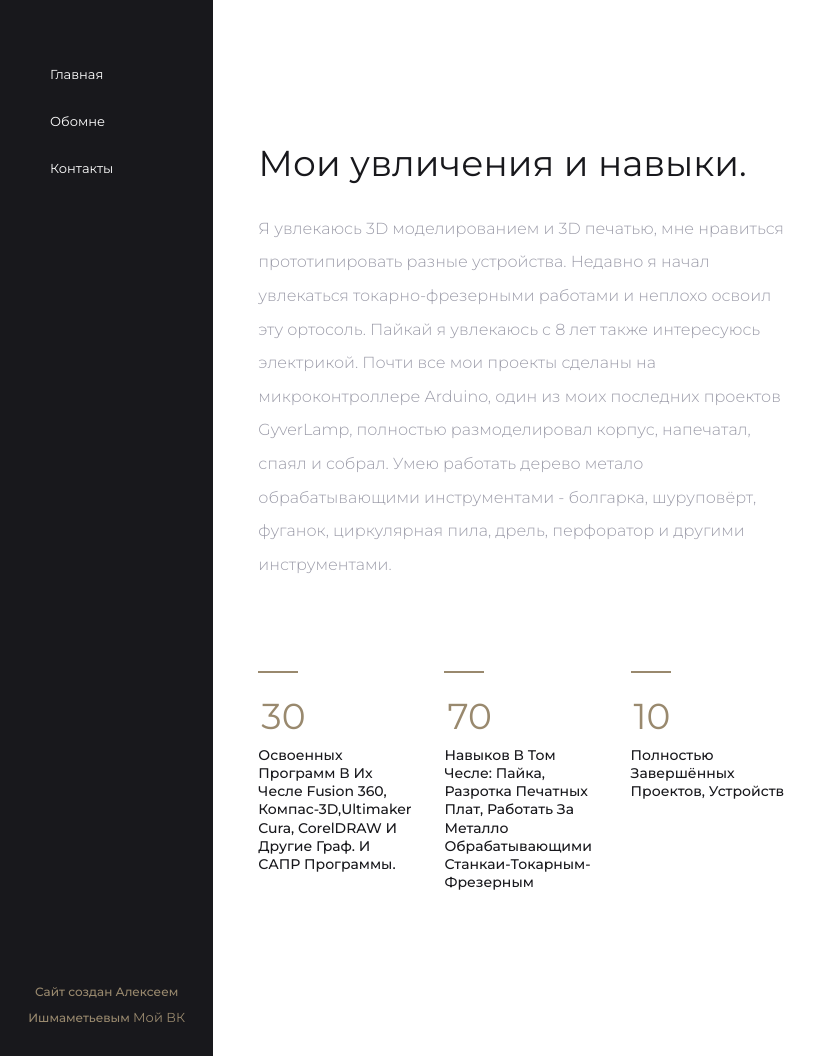
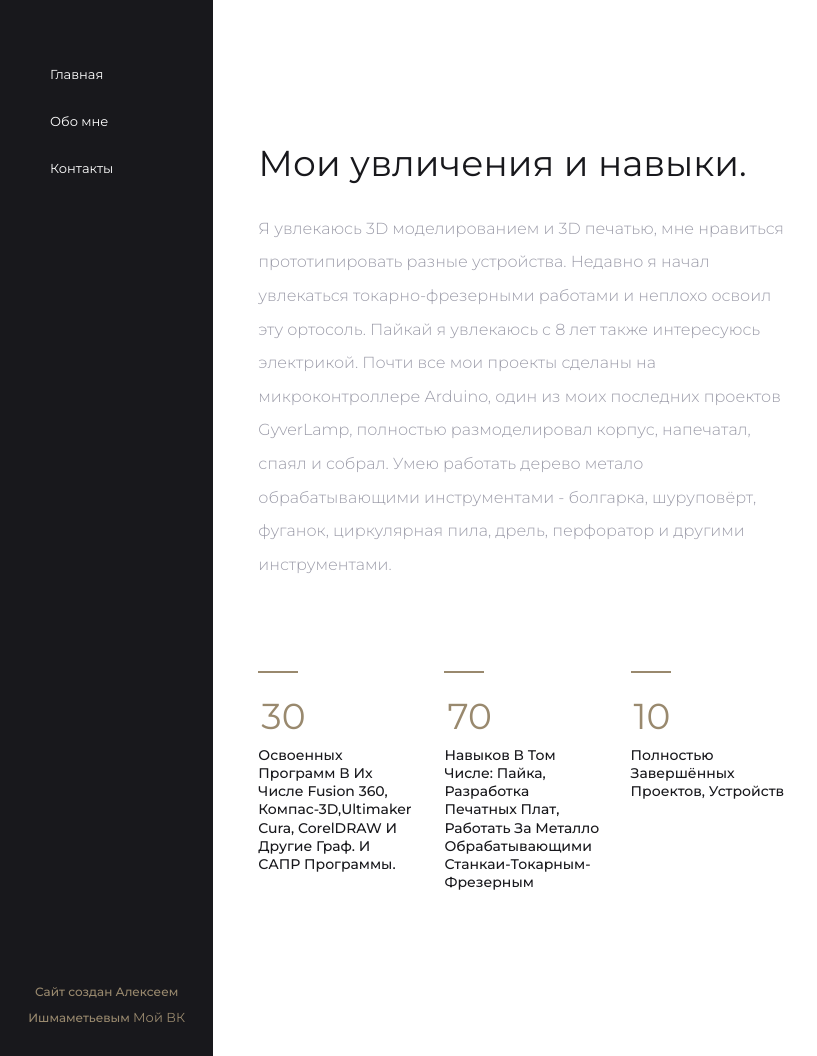
Before and after one commit to Alextechnolgie/rrg, a website: page about.html in a window 1280 px wide. Shown: the whole page, without its empty margins (0-817 px from the left). Drawn offline with Linux system fonts and the light colour scheme.

Commit message:
Update about.html

```diff
--- a/about.html
+++ b/about.html
@@ -4,7 +4,7 @@
     <!-- ========== Meta Tags ========== -->
     <meta charset="UTF-8">
     <meta name="description" content="Портфолио Алексея">
-    <meta name="keywords" content="Cocoon , Portfolio">
+    <meta name="keywords" content="Портфолио Алексея">
     <meta name="author" content="Pharaohlab">
     <meta name="viewport" content="width=device-width, initial-scale=1, maximum-scale=1">
     <!-- ========== Title ========== -->
@@ -57,7 +57,7 @@
 
                     <li>
                         <a href="about.html">
-                            Обомне
+                            Обо мне
                         </a>
                     </li>
 
@@ -124,14 +124,14 @@
                                                     <div class="counter_box">
                                                         <div class="divider"></div>
                                                         <span class="counter">30</span>
-                                                        <h5>Освоенных программ в их чесле Fusion 360, Компас-3D,Ultimaker Cura, CorelDRAW и другие граф. и САПР программы.</h5>
+                                                        <h5>Освоенных программ в их числе Fusion 360, Компас-3D,Ultimaker Cura, CorelDRAW и другие граф. и САПР программы.</h5>
                                                     </div>
                                                 </div>
                                                 <div class="col-12 col-md-4">
                                                     <div class="counter_box">
                                                         <div class="divider"></div>
                                                         <span class="counter">70</span>
-                                                        <h5>навыков в том чесле: пайка, разротка печатных плат, работать за металло обрабатывающими станкаи-Токарным-Фрезерным</h5>
+                                                        <h5>навыков в том числе: пайка, разработка печатных плат, работать за металло обрабатывающими станкаи-Токарным-Фрезерным</h5>
                                                     </div>
                                                 </div>
                                                 <div class="col-12 col-md-4">
```
